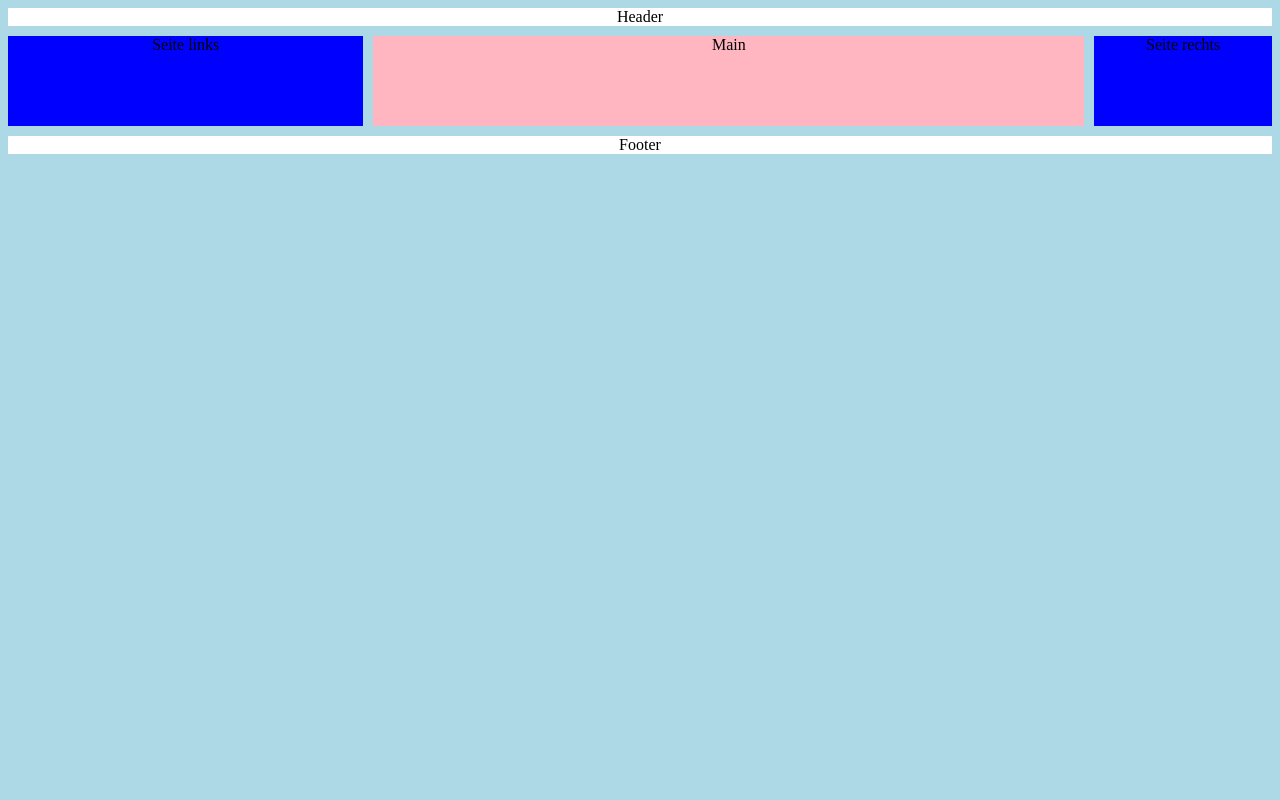
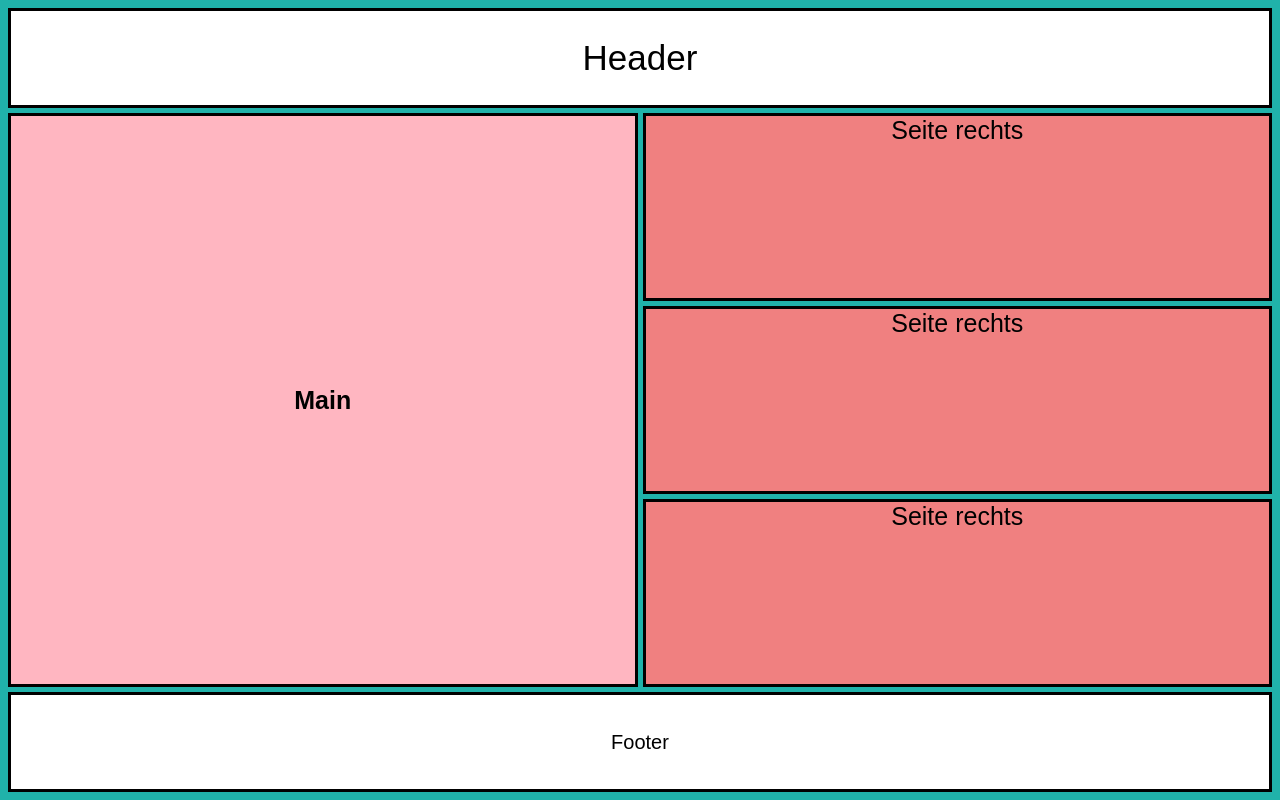
Before and after one commit to spg-branka/SWP_23-24, a plain HTML site: page 2023-10-17_PLF_Vorbereitung/index.html in a window 1280 px wide. Drawn offline with Linux system fonts and the light colour scheme.

Commit message:
homework

```diff
--- a/2023-10-17_PLF_Vorbereitung/index.html
+++ b/2023-10-17_PLF_Vorbereitung/index.html
@@ -3,14 +3,15 @@
 <head>
     <meta charset="UTF-8">
     <meta name="viewport" content="width=device-width, initial-scale=1.0">
-    <title>Document</title>
+    <title>CSS Grid</title>
     <link rel="stylesheet" href="style.css">
 </head>
 <body>
     <header id="header">Header</header>
-    <side id="sideleft">Seite links</side>
     <main id="main">Main</main>
-    <side id="sideright">Seite rechts</side>
+    <side id="sideright1">Seite rechts</side>
+    <side id="sideright2">Seite rechts</side>
+    <side id="sideright3">Seite rechts</side>
     <footer id="footer">Footer</footer>
 
 </body>
--- a/2023-10-17_PLF_Vorbereitung/style.css
+++ b/2023-10-17_PLF_Vorbereitung/style.css
@@ -1,71 +1,94 @@
+html, body {
+    height: 99%;
+    overflow: hidden;
+}
+
 @media screen and (min-width: 500px) {
     body {
-        background-color: lightblue;
+        background-color: lightseagreen;
         display: grid;
-        grid-template-rows: 1fr 5fr 1fr;
-        grid-template-columns: 2fr 4fr 1fr;
+        grid-template-rows: 100px 1fr 1fr 1fr 100px;
+        grid-template-columns: 1fr 1fr;
         grid-template-areas:
-            "header header header"
-            "sideleft main sideright"
-            "footer footer footer";
+            "header header"
+            "main sideright1"
+            "main sideright2"
+            "main sideright3"
+            "footer footer";
         text-align: center;
-        grid-gap: 10px;
+        font-family: Arial;
+        grid-gap: 5px;
     }
 }
 @media screen and (max-width: 500px) {
     body {
-        text-align: center;
-        background-color: lightblue;
+        background-color: lightseagreen;
         display: grid;
-        grid-template-rows: repeat(4, fr);
+        grid-template-rows: 100px 2fr 1fr 100px;
         grid-template-columns: 1fr;
         grid-template-areas:
-            "header"
-            "main"
-            "sideleft"
-            "footer";
+        "header"
+        "main"
+        "sideright1"
+        "footer";
+        text-align: center;
+        font-family: Arial;
         grid-gap: 2px;
     }
-    #sideright {
+    #sideright2 {
+        display: none;
+    }
+    #sideright3 {
         display: none;
     }
 }
 
-/* body {
-    background-color: lightblue;
-    display: grid;
-    grid-template-rows: 1fr 5fr 1fr;
-    grid-template-columns: 2fr 4fr 1fr;
-    grid-template-areas:
-        "header header header"
-        "sideleft main sideright"
-        "footer footer footer"
-    ;
-    text-align: center;
-    grid-gap: 10px;
-} */
+#header, #main, #footer {
+    display: flex;
+    justify-content: center;
+    align-items: center;
+    border: 3px solid black;
+}
+
 
 #header {
     grid-area: header;
+    border: 3px solid black;
     background-color: white;
+    font-size: 35px;
 }
 
-#sideleft {
-    grid-area: sideleft;
-    background-color: blue;
+#sideright1 {
+    grid-area: sideright1;
+    border: 3px solid black;
+    background-color: lightcoral;
+    font-size: 25px;
 }
+#sideright2 {
+    grid-area: sideright2;
+    border: 3px solid black;
+    background-color: lightcoral;
+    font-size: 25px;
+}
+#sideright3 {
+    grid-area: sideright3;
+    border: 3px solid black;
+    background-color: lightcoral;
+    font-size: 25px;
+}
+
 
 #main {
     grid-area: main;
+    border: 3px solid black;
     background-color: lightpink;
-}
-
-#sideright {
-    grid-area: sideright;
-    background-color: blue;
+    font-size: 25px;
+    font-weight: bold;
 }
 
 #footer {
     grid-area: footer;
+    border: 3px solid black;
     background-color: white;
+    font-size: 20px;
 }
```
